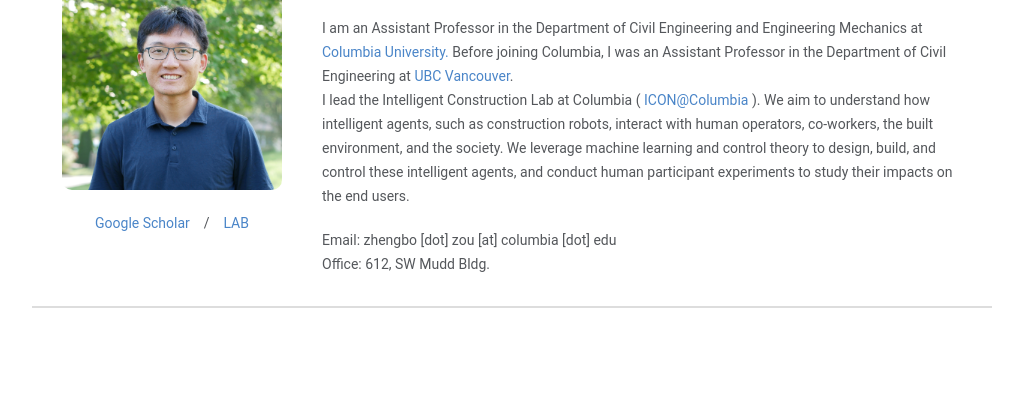
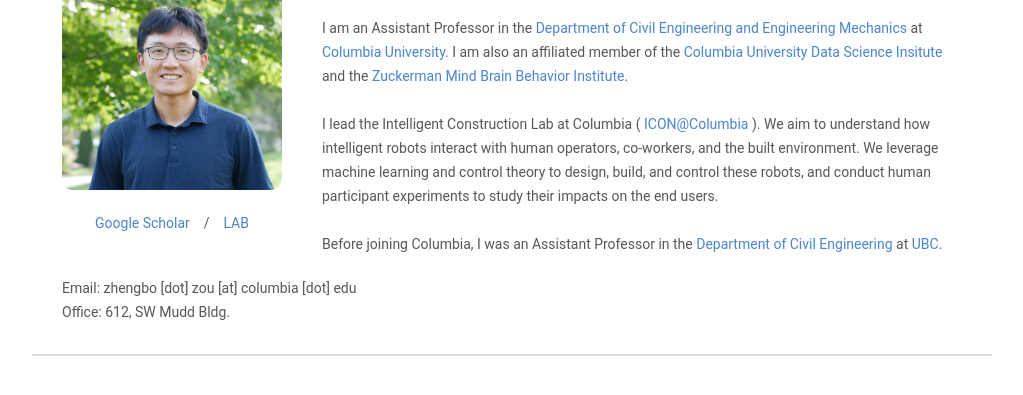
Before and after one commit to intelconstructlab/zhengbozou.github.io, a plain HTML site: page index.html in a window 1280 px wide. Shown: the part 159-554 px from the top of the page, without its empty margins (128-1151 px from the left). Drawn offline with Linux system fonts and the light colour scheme; a web font is replaced by a local one.

Commit message:
changed bio

```diff
--- a/index.html
+++ b/index.html
@@ -27,11 +27,18 @@
                 <div id="profile-intro">
                     <div id="profile-name">Zhengbo Zou</div>
                     <p>
-                        I am an Assistant Professor in the Department of Civil Engineering and Engineering Mechanics at <a href="https://www.civil.columbia.edu/"> Columbia University.</a> Before joining Columbia, I was an Assistant Professor in the Department of Civil Engineering at <a href="https://civil.ubc.ca/">UBC Vancouver</a>.
+                        I am an Assistant Professor in the <a href="https://www.civil.columbia.edu/">Department of Civil Engineering and Engineering Mechanics</a> at <a href="https://www.columbia.edu/"> Columbia University.</a> I am also an affiliated member of the <a href="https://datascience.columbia.edu/">Columbia University Data Science Insitute</a> and the <a href="https://zuckermaninstitute.columbia.edu/">Zuckerman Mind Brain Behavior Institute</a>.
 
                         <br>
+                        <br>
 
-                        I lead the Intelligent Construction Lab at Columbia (<a href="https://intelconstructlab.github.io/"> ICON@Columbia </a>). We aim to understand how intelligent agents, such as construction robots, interact with human operators, co-workers, the built environment, and the society. We leverage machine learning and control theory to design, build, and control these intelligent agents, and conduct human participant experiments to study their impacts on the end users.
+
+                        I lead the Intelligent Construction Lab at Columbia (<a href="https://intelconstructlab.github.io/"> ICON@Columbia </a>). We aim to understand how intelligent robots interact with human operators, co-workers, and the built environment. We leverage machine learning and control theory to design, build, and control these robots, and conduct human participant experiments to study their impacts on the end users.
+
+                        <br>
+                        <br>
+
+                        Before joining Columbia, I was an Assistant Professor in the <a href="https://civil.ubc.ca/">Department of Civil Engineering</a> at <a href="https://ubc.ca/">UBC</a>.
                     <p>
                         Email: zhengbo [dot] zou [at] columbia [dot] edu <br>
                         Office: 612, SW Mudd Bldg.
```
Also changed, not shown: 2 other files.
